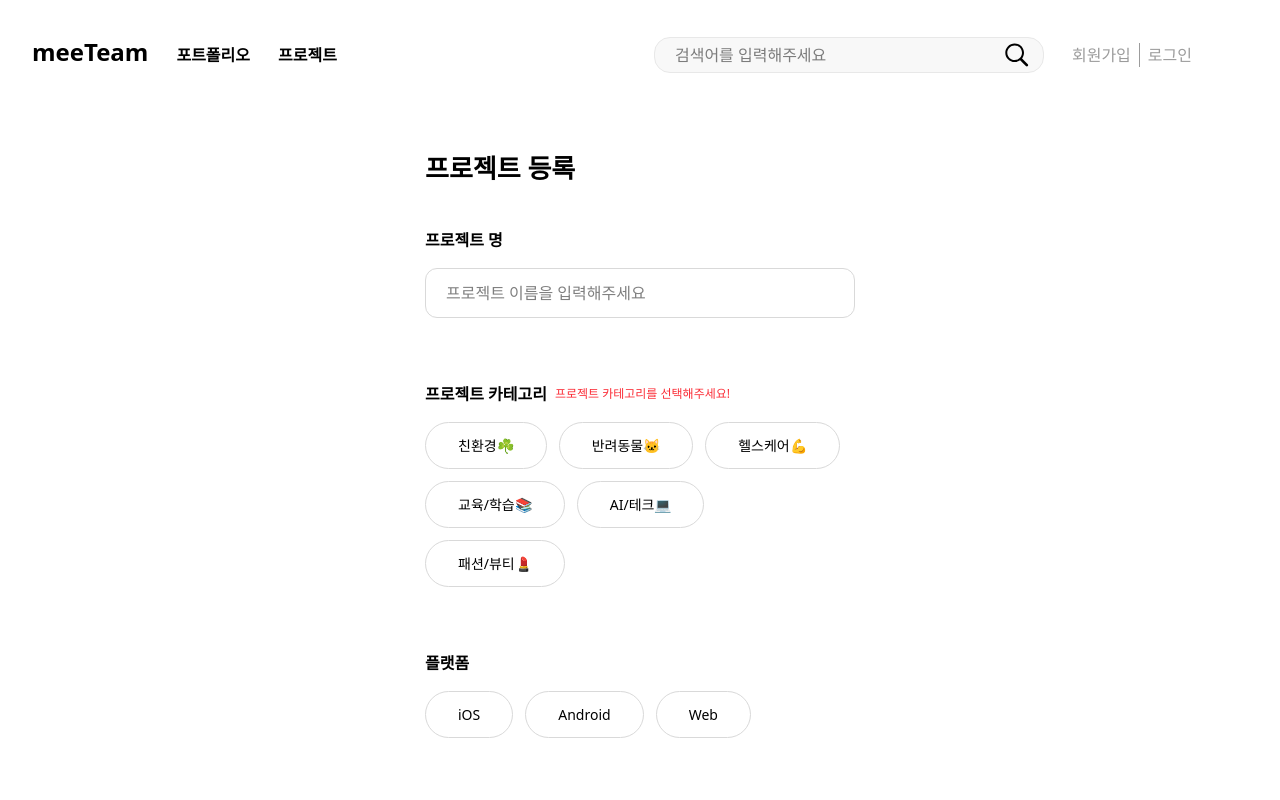
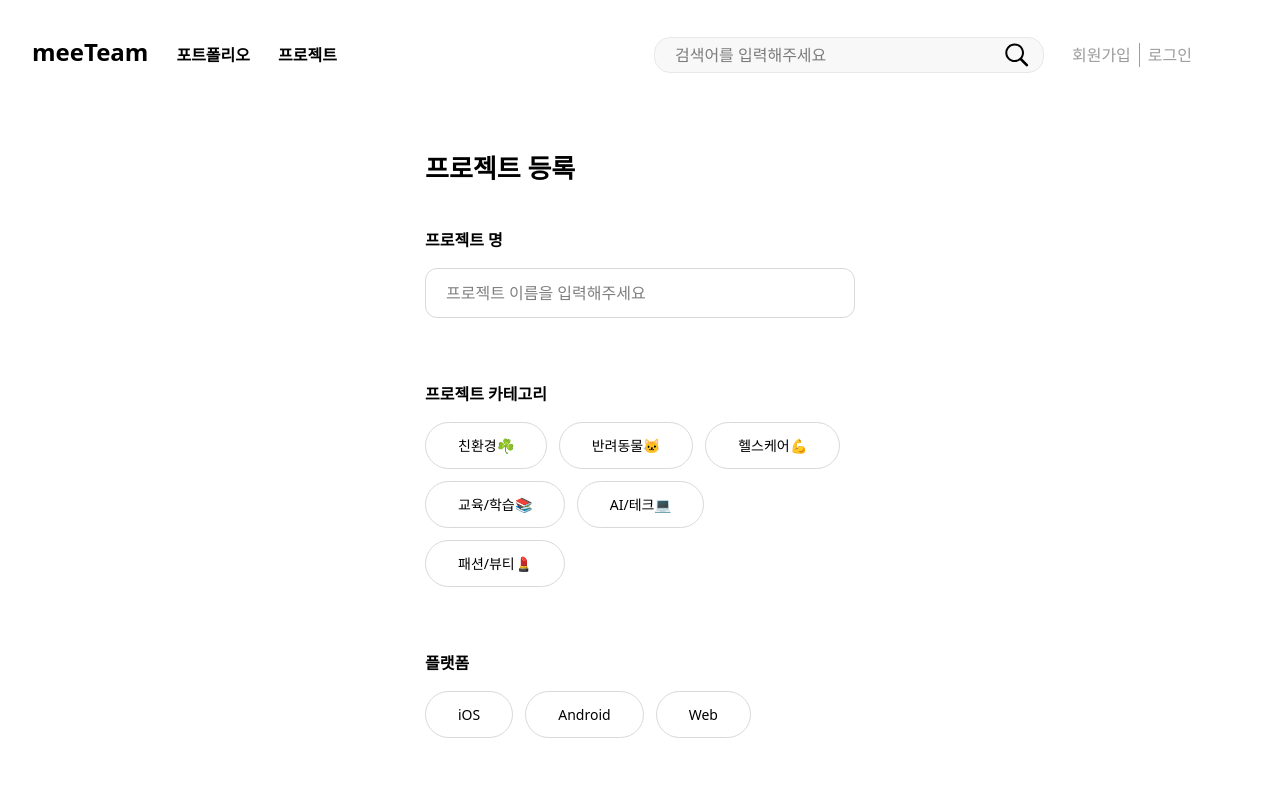
Before and after one commit to WardK-meeTeam/meeteam_front, a Next.js app: page /project-generate-step-1 in a window 1280 px wide. Shown: the top 800 px of the page. Built offline with nearby package versions, Linux system fonts and the light colour scheme.

Commit message:
[MTM-12] feat: 중복 선택 불가능 옵션 추가

```diff
--- a/components/SelectableButtonGroup.tsx
+++ b/components/SelectableButtonGroup.tsx
@@ -3,18 +3,25 @@ import ToggleButton from "@/components/ToggleButton";
 
 export default function SelectableButtonGroup({
   title,
-  subtitle,
+  errors,
   optionList,
   value,
   onChange,
+  onlySelectOne = false,
 }: {
   title: string;
-  subtitle?: string;
+  errors?: string;
   optionList: string[];
   value: string[];
   onChange: (selected: string[]) => void;
+  onlySelectOne?: boolean;
 }) {
   function handleClickPartButton(part: string) {
+    if (onlySelectOne) {
+      // 그룹 중에서 1개만 선택되어야 하기 떄문에 그냥 기존거 무시하고 자기만 들어가면 됨
+      onChange([part]);
+      return;
+    }
     const isSelected = value.includes(part);
     if (isSelected) {
       onChange(value.filter((item) => item !== part));
@@ -27,7 +34,7 @@ export default function SelectableButtonGroup({
     <div className="flex flex-col gap-4">
       <div className="flex flex-row gap-2 items-center">
         <b>{title}</b>
-        <span className="text-red-500 text-xs">{subtitle ? subtitle : ""}</span>
+        <span className="text-red-500 text-xs">{errors ? errors : ""}</span>
       </div>
       <div className="flex flex-row flex-wrap w-full gap-3">
         {optionList.map((part) => (
```
